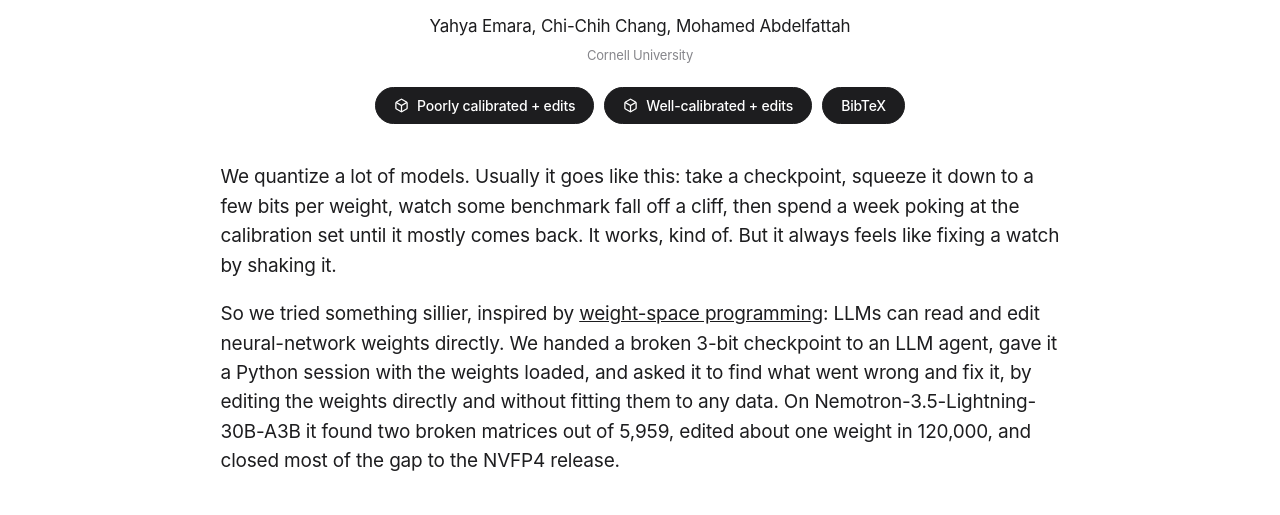
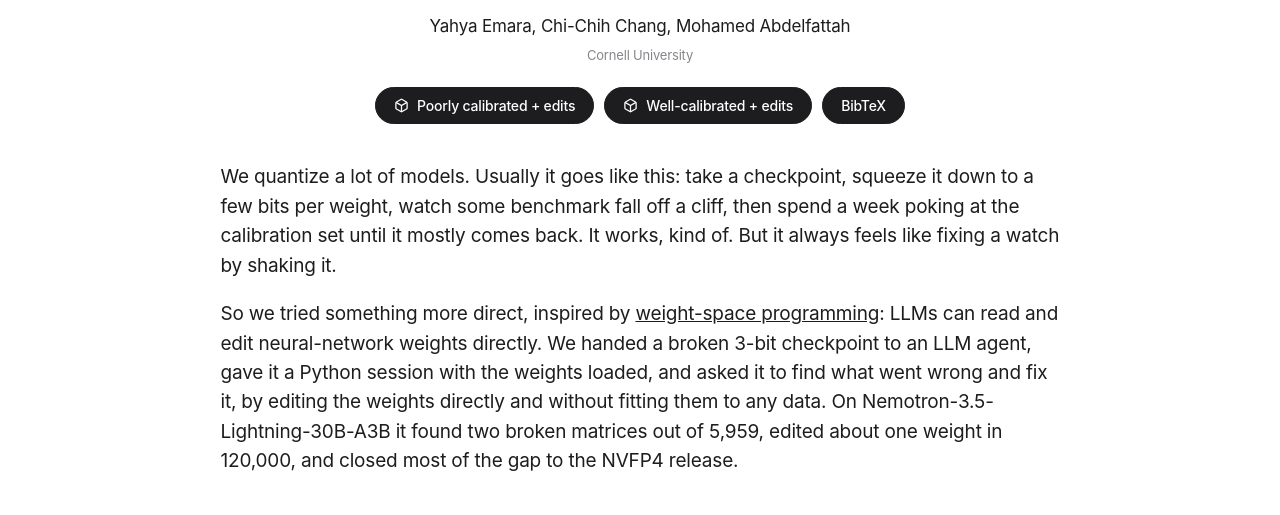
Before and after one commit to sharar-project/sharar-project.github.io, a plain HTML site: page src/posts/repairing-quantized-llm.html in a window 1280 px wide. Shown: the part 247-762 px from the top of the page. Drawn offline with Linux system fonts and the light colour scheme.

Commit message:
Repair post: "something more direct" in place of "something sillier"

```diff
--- a/src/posts/repairing-quantized-llm.html
+++ b/src/posts/repairing-quantized-llm.html
@@ -212,7 +212,7 @@ footer a:hover { color: var(--accent); }
 
   <div class="intro">
     <p>We quantize a lot of models. Usually it goes like this: take a checkpoint, squeeze it down to a few bits per weight, watch some benchmark fall off a cliff, then spend a week poking at the calibration set until it mostly comes back. It works, kind of. But it always feels like fixing a watch by shaking it.</p>
-    <p>So we tried something sillier, inspired by <a href="https://rikiyat.github.io/blog/weight-space-programming/" target="_blank" rel="noopener">weight-space programming</a>: LLMs can read and edit neural-network weights directly. We handed a broken 3-bit checkpoint to an LLM agent, gave it a Python session with the weights loaded, and asked it to find what went wrong and fix it, by editing the weights directly and without fitting them to any data. On Nemotron-3.5-Lightning-30B-A3B it found two broken matrices out of 5,959, edited about one weight in 120,000, and closed most of the gap to the NVFP4 release.</p>
+    <p>So we tried something more direct, inspired by <a href="https://rikiyat.github.io/blog/weight-space-programming/" target="_blank" rel="noopener">weight-space programming</a>: LLMs can read and edit neural-network weights directly. We handed a broken 3-bit checkpoint to an LLM agent, gave it a Python session with the weights loaded, and asked it to find what went wrong and fix it, by editing the weights directly and without fitting them to any data. On Nemotron-3.5-Lightning-30B-A3B it found two broken matrices out of 5,959, edited about one weight in 120,000, and closed most of the gap to the NVFP4 release.</p>
   </div>
 
   <div class="stats pair">
```
